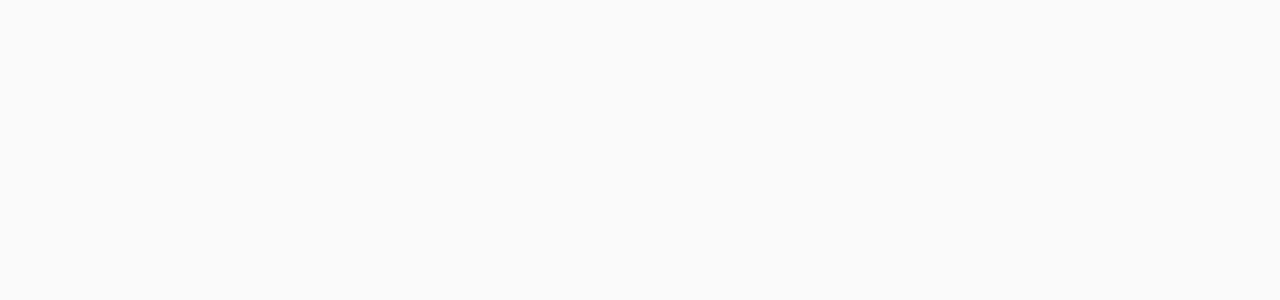
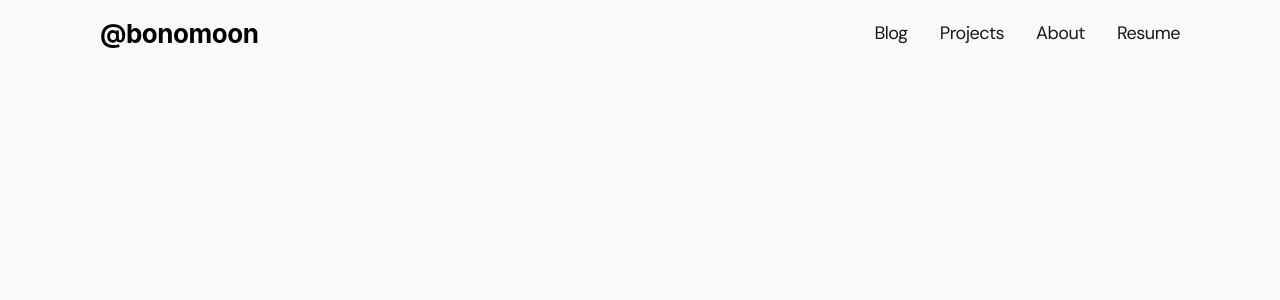
Before and after one commit to bonomoon/portfolio, a Next.js app in the folder apps/web/: page / in a window 1280 px wide. Shown: the top 300 px of the page. Built offline with nearby package versions, Linux system fonts and the light colour scheme; a web font is replaced by a local one.

Commit message:
feat(client): add Layout component to application template - #13
- Layout component that wraps the application content with Header, Main, and Footer components.
- Add it to application component.

```diff
--- /dev/null
+++ b/apps/web/src/components/templates/Layout.tsx
@@ -0,0 +1,38 @@
+import Header from "@components/organisms/Header";
+import { ReactNode } from "react";
+import styled from "styled-components";
+
+/**
+ * Styled Container component for the layout
+ */
+const Container = styled.div`
+  min-height: 100vh;
+  max-width: 100%;
+  margin: 0 auto;
+  padding: 0;
+`;
+
+/**
+ * Props for the Layout component.
+ *
+ * @typedef {object} LayoutProps
+ * @property {ReactNode} children - The children components to be rendered within the layout
+ */
+type LayoutProps = {
+  children: ReactNode;
+};
+
+/**
+ * Layout component that wraps the application content with Header, Main, and Footer components
+ *
+ * @param {LayoutProps} props
+ * @returns {React.FC} The rendered Layout component with Header, Main, and Footer
+ */
+const Layout = ({ children }: LayoutProps) => (
+  <Container>
+    <Header />
+    {children}
+  </Container>
+);
+
+export default Layout;
--- a/apps/web/src/pages/_app.tsx
+++ b/apps/web/src/pages/_app.tsx
@@ -1,6 +1,22 @@
 import type { AppProps } from "next/app";
 import "../styles.css";
+import Layout from "@components/templates/Layout";
 
-export default function MyApp({ Component, pageProps }: AppProps) {
-  return <Component {...pageProps} />;
+/**
+ * Custom App component in Next.js.
+ * Use this component to add global styles, shared layout components,
+ * and handle global state or side effects that affect your entire application.
+ *
+ * Note: This component is rendered on both the client and server sides.
+ * Include any application-level logic or state management here.
+ *
+ * @param {AppProps} props - Props for the App component, including the Component and its pageProps
+ * @returns {JSX.Element} The rendered App component with the specific page component and its props
+ */
+export default function App({ Component, pageProps }: AppProps) {
+  return (
+    <Layout>
+      <Component {...pageProps} />
+    </Layout>
+  );
 }
```
